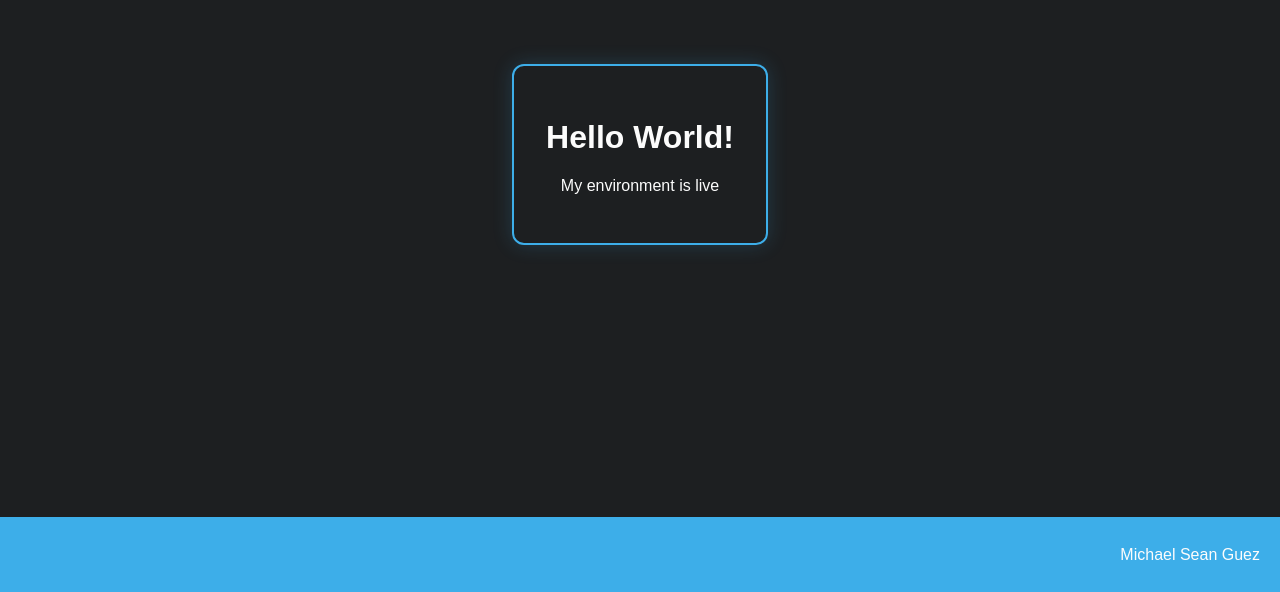
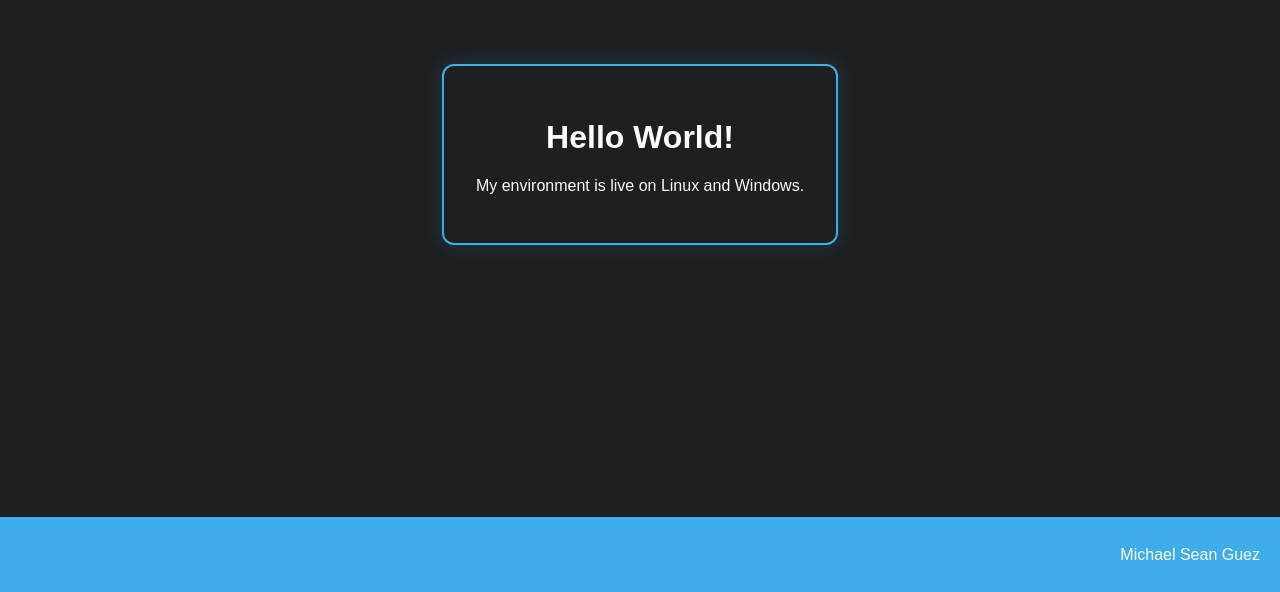
Before and after one commit to michaelseanguez-matcha/HelloWorld, a plain HTML site: page index.html in a window 1280 px wide. Shown: the part 208-800 px from the top of the page. Drawn offline with Linux system fonts and the light colour scheme.

Commit message:
My First commit from Windows.

```diff
--- a/index.html
+++ b/index.html
@@ -10,7 +10,7 @@
     <main>
       <div class="container">
         <h1>Hello World!</h1>
-        <p>My environment is live</p>
+        <p>My environment is live on Linux and Windows.</p>
       </div>
     </main>
     <footer>
```
